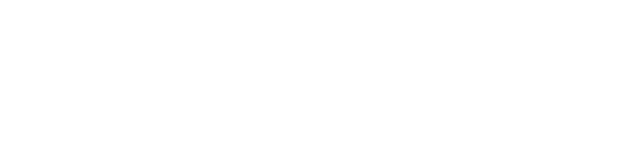
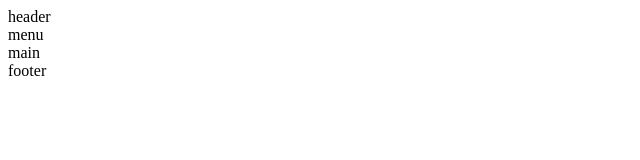
Before and after one commit to lyzlov/01, a plain HTML site: page index.html in a window 1280 px wide. Shown: the whole page, without its empty margins (0-640 px from the left). Drawn offline with Linux system fonts and the light colour scheme.

Commit message:
modified:   index.html

```diff
--- a/index.html
+++ b/index.html
@@ -1,21 +1,20 @@
 
 <html>
   <head>
-    <!-- Add your head tags here -->
   </head>
   <body>
     <div class="grid-wrapper">
       <div class="header">
-        <!-- Header content goes here -->
+        header
       </div>
       <div class="menu">
-        <!-- Menu content goes here -->
+        menu
       </div>
       <div class="main">
-        <!-- Main article content goes here -->
+        main
       </div>
       <div class="footer">
-        <!-- Footer content goes here -->
+        footer
       </div>
     </div>
   </body>
```
